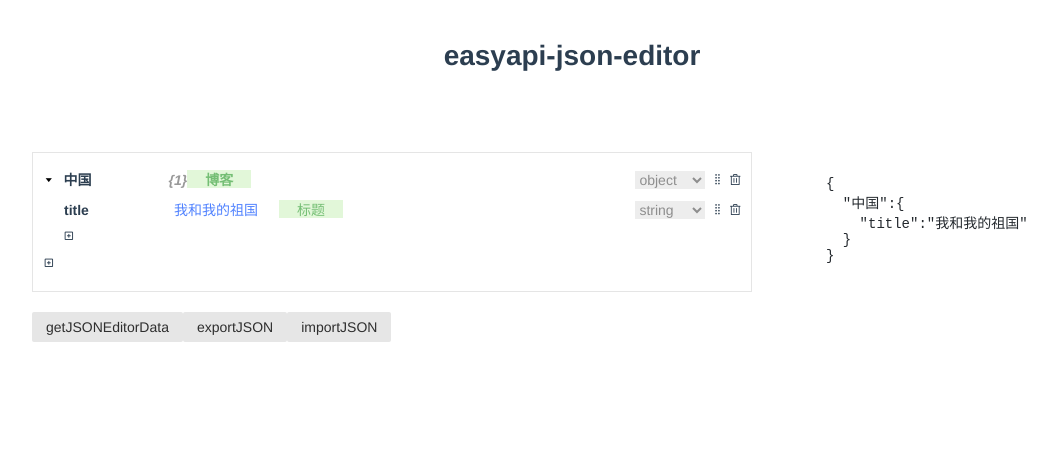
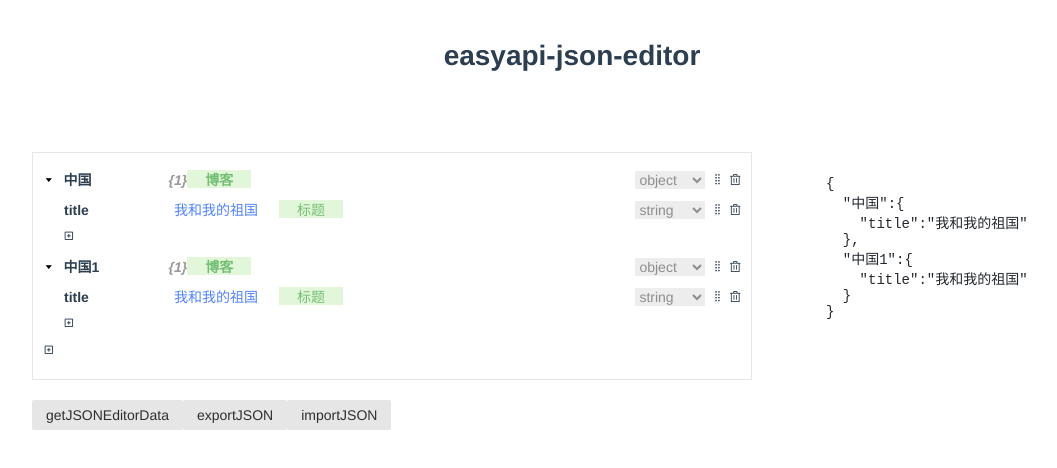
Before and after one commit to easyapi/easyapi-json-editor, a Vue app: page / in a window 1280 px wide. Shown: the top 468 px of the page, without its empty margins (68-1125 px from the left). Built offline with nearby package versions, Linux system fonts and the light colour scheme.

Commit message:
sample修改为demo

```diff
--- a/example/App.vue
+++ b/example/App.vue
@@ -45,14 +45,29 @@
           name: "中国",
           type: "object",
           description: "博客",
-          sample: "",
+          demo: "",
           sequence: 1,
           childs: [
             {
               name: "title",
               type: "string",
               description: "标题",
-              sample: "我和我的祖国",
+              demo: "我和我的祖国",
+              sequence: 1
+            }
+          ]
+        },{
+          name: "中国1",
+          type: "object",
+          description: "博客",
+          demo: "",
+          sequence: 1,
+          childs: [
+            {
+              name: "title",
+              type: "string",
+              description: "标题",
+              demo: "我和我的祖国",
               sequence: 1
             }
           ]
--- a/src/ArrayView.vue
+++ b/src/ArrayView.vue
@@ -10,14 +10,14 @@
           <p v-if="member.type !== 'object' && member.type !== 'array'">
             <input
               type="text"
-              v-model="member.sample"
+              v-model="member.demo"
               class="val-input"
               v-if="member.type === 'string'"
               placeholder="string"
             />
             <input
               type="number"
-              v-model.number="member.sample"
+              v-model.number="member.demo"
               class="val-input"
               v-if="member.type == 'number'"
               placeholder="number"
@@ -25,7 +25,7 @@
             />
             <select
               name="value"
-              v-model="member.sample"
+              v-model="member.demo"
               class="val-input"
               v-if="member.type == 'boolean'"
             >
@@ -130,14 +130,14 @@
           name: obj.key,
           type: obj.type,
           description: "",
-          sample: ""
+          demo: ""
         };
         if (obj.type === "array" || obj.type === "object") {
           oj.childs = obj.val;
-          oj.sample = null;
+          oj.demo = null;
         } else {
           oj.childs = null;
-          oj.sample = obj.val;
+          oj.demo = obj.val;
         }
 
         this.flowData.push(oj);
@@ -152,24 +152,24 @@
       itemTypeChange: function (item) {
         if (item.type === "array" || item.type === "object") {
           item.childs = [];
-          item.sample = null;
+          item.demo = null;
         }
         if (item.type === "boolean") {
           item.childs = null;
-          item.sample = true;
+          item.demo = true;
         }
         if (item.type === "string") {
           item.childs = null;
-          item.sample = "";
+          item.demo = "";
         }
         if (item.type === "number") {
           item.childs = null;
-          item.sample = 0;
+          item.demo = 0;
         }
       },
 
       numberInputChange: function (item) {
-        if (!item.sample) item.sample = 0;
+        if (!item.demo) item.demo = 0;
       }
     }
   };
--- a/src/JsonEditor.vue
+++ b/src/JsonEditor.vue
@@ -85,10 +85,10 @@
 
             if (opt.type === "array" || opt.type === "object") {
               opt.childs = parsedVal;
-              opt.sample = null;
+              opt.demo = null;
             } else {
               opt.childs = null;
-              opt.sample = parsedVal;
+              opt.demo = parsedVal;
             }
 
             result.push(opt);
@@ -115,10 +115,10 @@
 
             if (opt.type === "array" || opt.type === "object") {
               opt.childs = parsedVal;
-              opt.sample = null;
+              opt.demo = null;
             } else {
               opt.childs = null;
-              opt.sample = parsedVal;
+              opt.demo = parsedVal;
             }
 
             result.push(opt);
@@ -165,7 +165,7 @@
             } else if (el.type === "object") {
               val = revertWithObj(el.childs);
             } else {
-              val = el.sample;
+              val = el.demo;
             }
 
             r[key] = val;
@@ -183,7 +183,7 @@
             } else if (el.type === "object") {
               r = revertWithObj(el.childs);
             } else {
-              r = el.sample;
+              r = el.demo;
             }
 
             arr.push(r);
--- a/src/JsonView.vue
+++ b/src/JsonView.vue
@@ -46,20 +46,20 @@
             <span class="val">
               <input
                 type="text"
-                v-model="item.sample"
+                v-model="item.demo"
                 class="val-input"
                 v-if="item.type === 'string'"
               />
               <input
                 type="number"
-                v-model.number="item.sample"
+                v-model.number="item.demo"
                 class="val-input"
                 v-if="item.type === 'number'"
                 @input="numberInputChange(member)"
               />
               <select
                 name="value"
-                v-model="item.sample"
+                v-model="item.demo"
                 class="val-input"
                 v-if="item.type === 'boolean'"
               >
@@ -153,14 +153,14 @@
           name: obj.key,
           type: obj.type,
           description: "",
-          sample: ""
+          demo: ""
         };
         if (obj.type === "array" || obj.type === "object") {
           oj.childs = obj.val;
-          oj.sample = null;
+          oj.demo = null;
         } else {
           oj.childs = null;
-          oj.sample = obj.val;
+          oj.demo = obj.val;
         }
 
         if (!oj.name) {
@@ -187,24 +187,24 @@
       itemTypeChange: function (item) {
         if (item.type === "array" || item.type === "object") {
           item.childs = [];
-          item.sample = null;
+          item.demo = null;
         }
         if (item.type === "boolean") {
           item.childs = null;
-          item.sample = true;
+          item.demo = true;
         }
         if (item.type === "string") {
           item.childs = null;
-          item.sample = "";
+          item.demo = "";
         }
         if (item.type === "number") {
           item.childs = null;
-          item.sample = 0;
+          item.demo = 0;
         }
       },
 
       numberInputChange: function (item) {
-        if (!item.sample) item.sample = 0;
+        if (!item.demo) item.demo = 0;
       }
     }
   };
```
Also changed, not shown: 1 other file (tests, documents, lock files or other folders).
